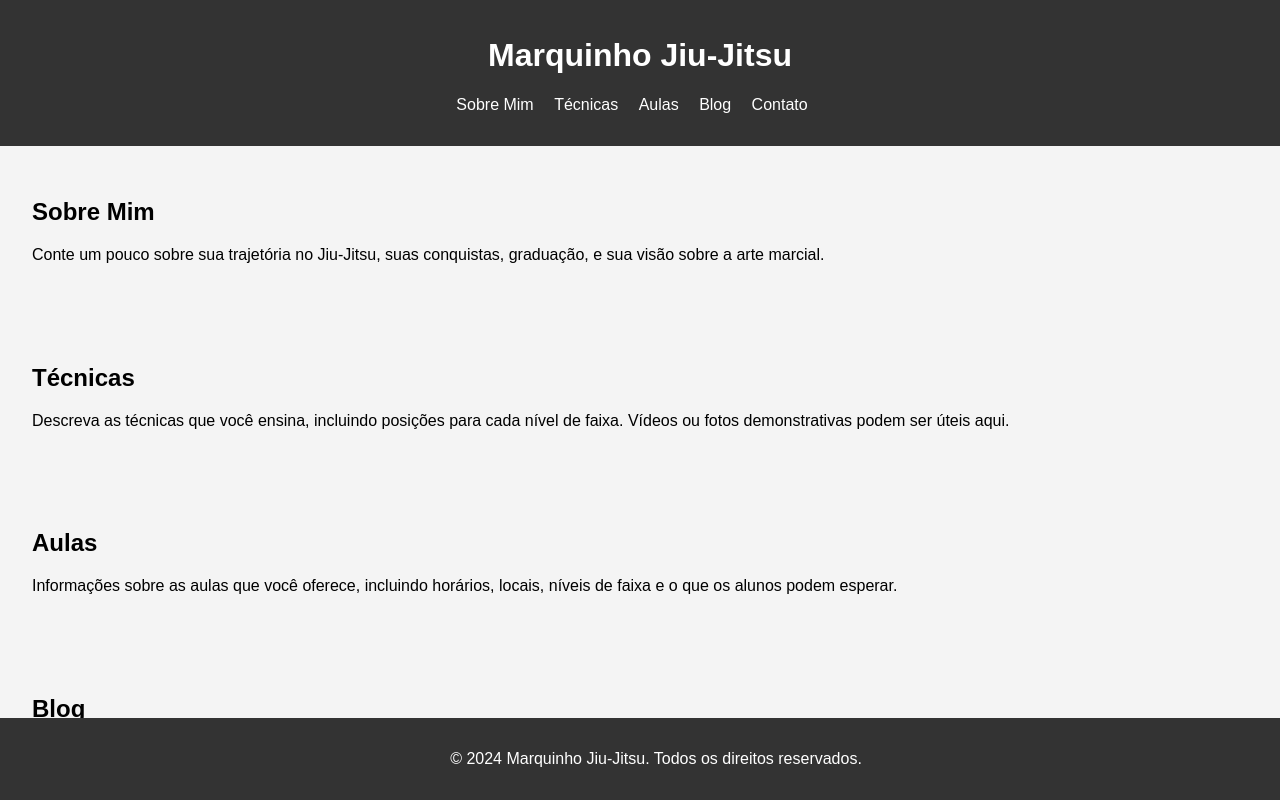
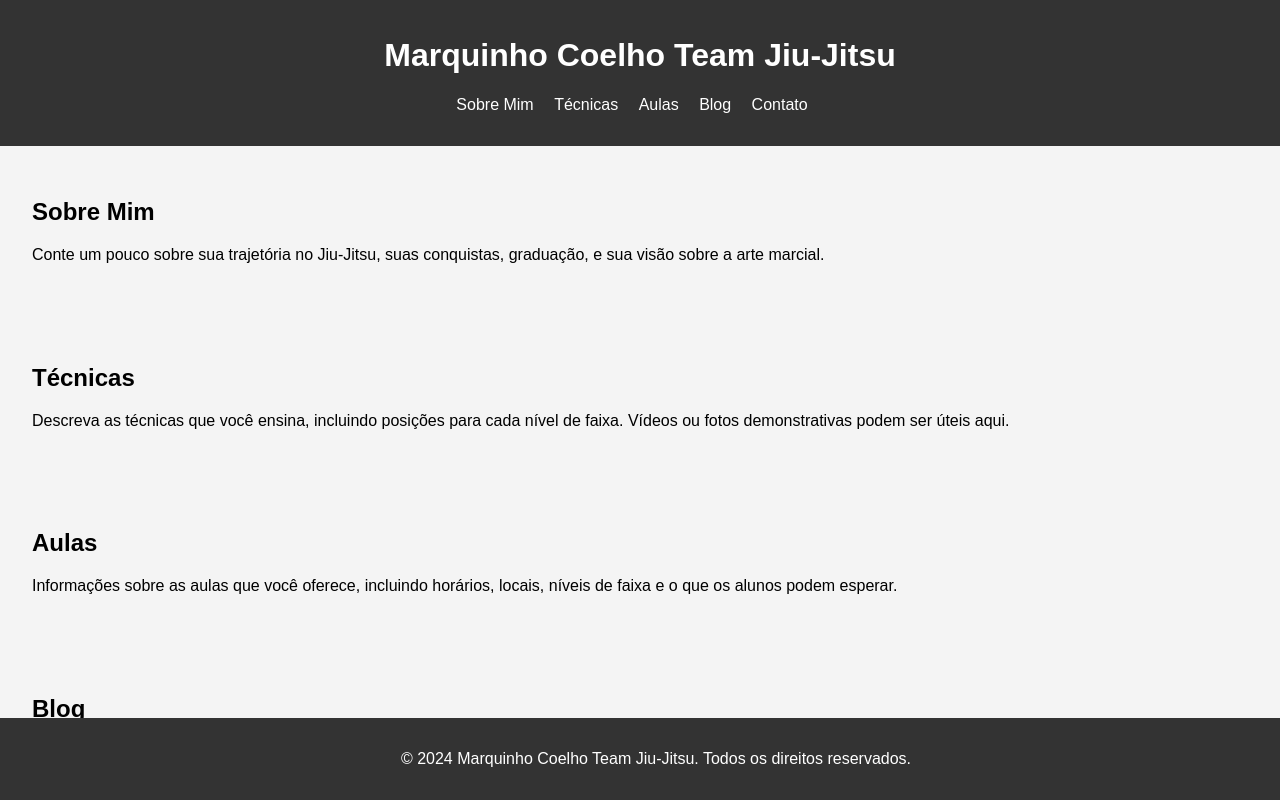
Before and after one commit to marquinhocoelhobjj/marquinhocoelhobjj, a plain HTML site: page index.html in a window 1280 px wide. Shown: the top 800 px of the page. Drawn offline with Linux system fonts and the light colour scheme.

Commit message:
Add files via upload

```diff
--- a/index.html
+++ b/index.html
@@ -3,7 +3,7 @@
 <head>
     <meta charset="UTF-8">
     <meta name="viewport" content="width=device-width, initial-scale=1.0">
-    <title>Marquinho Jiu-Jitsu</title>
+    <title>Marquinho Coelho Team Jiu-Jitsu</title>
     <style>
         body {
             font-family: Arial, sans-serif;
@@ -45,7 +45,7 @@
 </head>
 <body>
     <header>
-        <h1>Marquinho Jiu-Jitsu</h1>
+        <h1>Marquinho Coelho Team Jiu-Jitsu</h1>
         <nav>
             <ul>
                 <li><a href="#sobre">Sobre Mim</a></li>
@@ -83,7 +83,7 @@
     </div>
 
     <footer>
-        <p>&copy; 2024 Marquinho Jiu-Jitsu. Todos os direitos reservados.</p>
+        <p>&copy; 2024 Marquinho Coelho Team Jiu-Jitsu. Todos os direitos reservados.</p>
     </footer>
 </body>
 </html>
```
